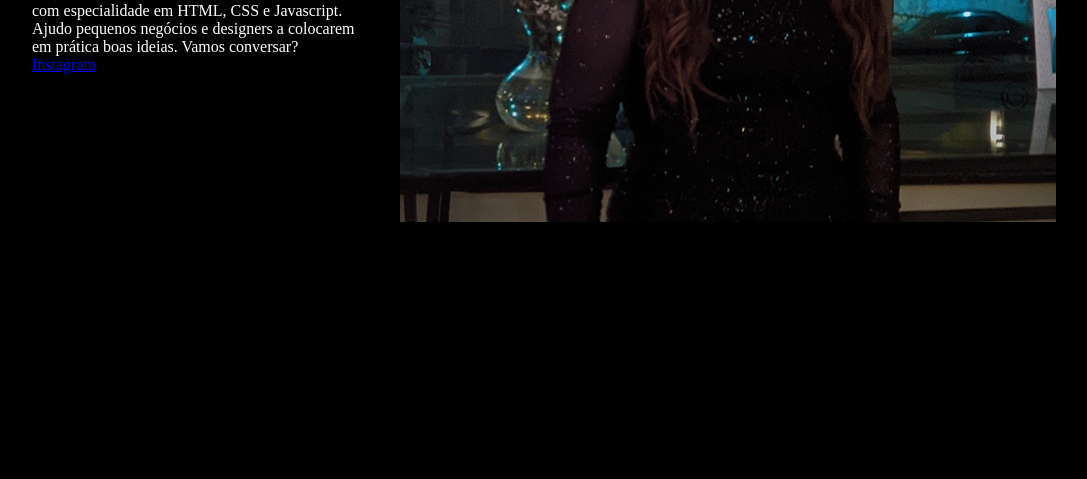
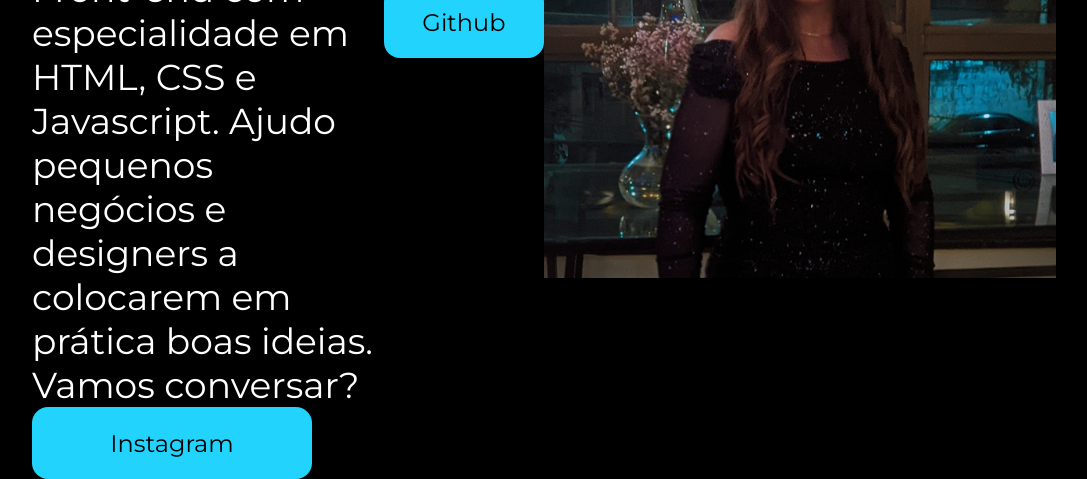
Before and after one commit to bonandin/portfolio, a plain HTML site: page portfolio/aula - 1 html/index.html in a window 1280 px wide. Shown: the part 563-1042 px from the top of the page, without its empty margins (96-1183 px from the left). Before the commit the page ends 928 px from the top, so only its background shows below. Drawn offline with nearby package versions, Linux system fonts and the light colour scheme.

Commit message:
Add files via upload

```diff
--- a/portfolio/aula - 1 html/index.html
+++ b/portfolio/aula - 1 html/index.html
@@ -15,11 +15,12 @@
                     Eleve seu negócio a outro nível <strong class=" titulo-destaque">com um front-end de qualidade</strong>
                 </h1>
                 <p class="apresentacao-conteudo-paragrafo">Olá, sou Gabriela Baldo, desenvolvedor Front-end com especialidade em HTML, CSS e Javascript. Ajudo pequenos negócios e designers a colocarem em prática boas ideias. Vamos conversar?</p>
-                <a href="https://instagram.com/bonaandin">Instagram</a>
+                <div class="apresentacao-links">
+                <a class="botao" href="https://instagram.com/bonaandin">Instagram</a>
             </section>
-
-            <a href="https://github.com/bonandina">Github</a>
-                <img src="foto pessoal.jpg"  alt="foto pessoal">
+            <a class="botao" href="https://github.com/bonandina">Github</a>
+                <img class="imagem" src= "foto pessoal.jpg" alt="foto pessoal">
+            </div>
         </main>
         <footer></footer>
 
--- a/portfolio/aula - 1 html/style.css
+++ b/portfolio/aula - 1 html/style.css
@@ -30,3 +30,30 @@ body {
     font-size: 36px;
     font-family: 'krona One', 'sans-serif';
 }
+
+.apresentacao-conteudo-paragrafo {
+       font-size: 36px;
+       font-family: 'Montserrat', sans-serif;
+}
+
+.apresentacao-links {
+    display: flex;
+    justify-content: space-between;
+}
+
+.botao {
+    background-color: #22d4fd;
+    color: black;
+    width: 280px;
+    text-align: center;
+    border-radius: 16px;
+    font-size: 24px;
+    padding: 21.5px 0;
+    text-decoration: none;
+    font-family:'Montserrat', sans-serif;
+}
+
+.imagem {
+    max-width: 50%;
+    width: auto;
+}
```
